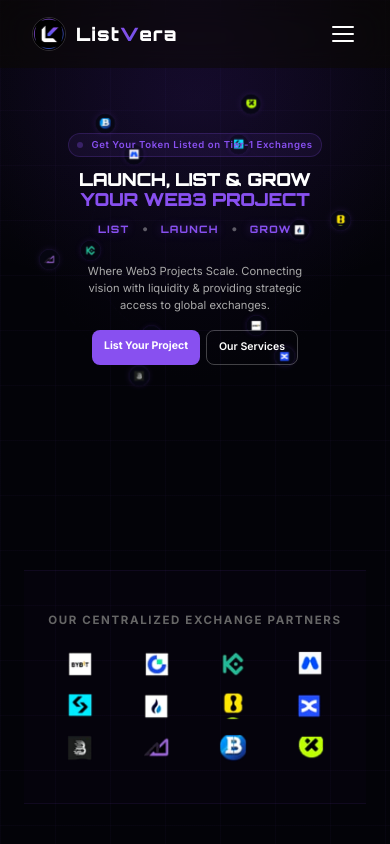
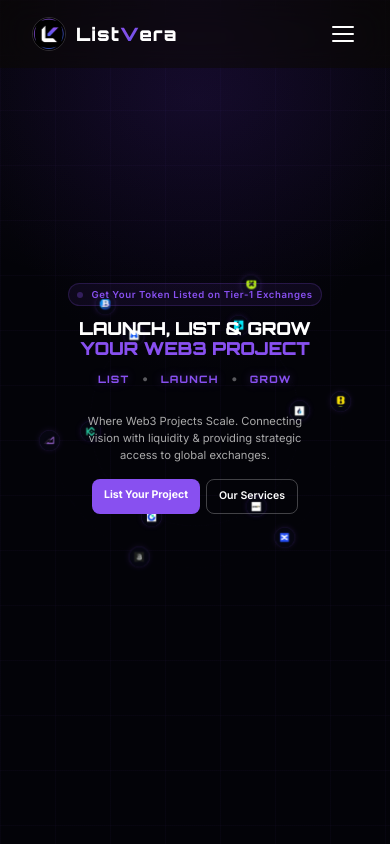
Before and after one commit to Shahzeb13/ListVera, a Next.js app: page / in a window 390 px wide. Shown: the top 844 px of the page. Built offline with nearby package versions, Linux system fonts and the light colour scheme.

Commit message:
Redundant section removed from mobile view

```diff
--- a/components/Hero.module.css
+++ b/components/Hero.module.css
@@ -150,7 +150,7 @@
   transform: translate(-50%, -50%);
   width: 900px; height: 900px;
   pointer-events: none;
-  z-index: 1;
+  z-index: -1;
   display: block;
 }
 
@@ -246,7 +246,7 @@
   .orbitContainer {
     display: block;
     transform: translate(-50%, -50%) scale(0.68);
-    top: 320px;
+    top: 48%;
   }
   .mobileLogos { display: block; }
   .hero { min-height: 100vh; padding-bottom: 40px; }
@@ -256,9 +256,10 @@
   .orbitContainer {
     display: block;
     transform: translate(-50%, -50%) scale(0.54);
-    top: 290px;
+    top: 48%;
   }
-  .hero { padding-top: 130px; min-height: 100vh; }
+  .hero { padding-top: 90px; min-height: 100vh; }
+  .content { margin-top: -15px; }
   .heading { font-size: clamp(1.15rem, 5vw, 1.65rem); }
   .badge { font-size: 0.7rem; padding: 4px 10px; }
   .taglineWord { font-size: 0.75rem !important; }
@@ -273,12 +274,14 @@
   .orbitContainer {
     display: block;
     transform: translate(-50%, -50%) scale(0.42);
-    top: 240px;
+    top: 48%;
   }
   .logoBubble {
     width: 50px; height: 50px;
     padding: 9px;
   }
+  .hero { padding-top: 80px; min-height: 100vh; }
+  .content { margin-top: -30px; }
   .heading { font-size: clamp(0.92rem, 4.6vw, 1.25rem); margin-bottom: 10px; }
   .badge { font-size: 0.6rem; padding: 3px 8px; margin-bottom: 12px; }
   .taglineBox { margin-bottom: 12px; gap: 5px; }
--- a/components/Hero.tsx
+++ b/components/Hero.tsx
@@ -37,7 +37,9 @@
       <div className={styles.bgGlow} />
       <div className={styles.bgGrid} />
 
-      {/* Orbital Ring System (Desktop Only) */}
+      {/* Main content */}
+      <div className={styles.content}>
+        {/* Orbital Ring System */}
         <div className={styles.orbitContainer} aria-hidden="true">
           {/* Ring 1 (Inner) */}
           <div className={styles.ring1}>
@@ -78,8 +80,6 @@
           </div>
         </div>
 
-      {/* Main content */}
-      <div className={styles.content}>
         <div className={styles.badge}>
           <span className={styles.dot} />
           Get Your Token Listed on Tier-1 Exchanges
@@ -109,7 +109,7 @@
       </div>
 
       {/* Responsive mobile exchange logo grid (Collapsed fallback) */}
-      <div className={styles.mobileLogos}>
+      {/* <div className={styles.mobileLogos}>
         <p className={styles.mobileLogosPre}>Our Centralized Exchange Partners</p>
         <div className={styles.mobileLogosGrid}>
           {RING1_LOGOS.concat(RING2_LOGOS).map((logo, idx) => (
@@ -124,7 +124,7 @@
             </div>
           ))}
         </div>
-      </div>
+      </div> */}
     </section>
   );
 }
```
Lines whose indentation alone changed are shown as unchanged.
